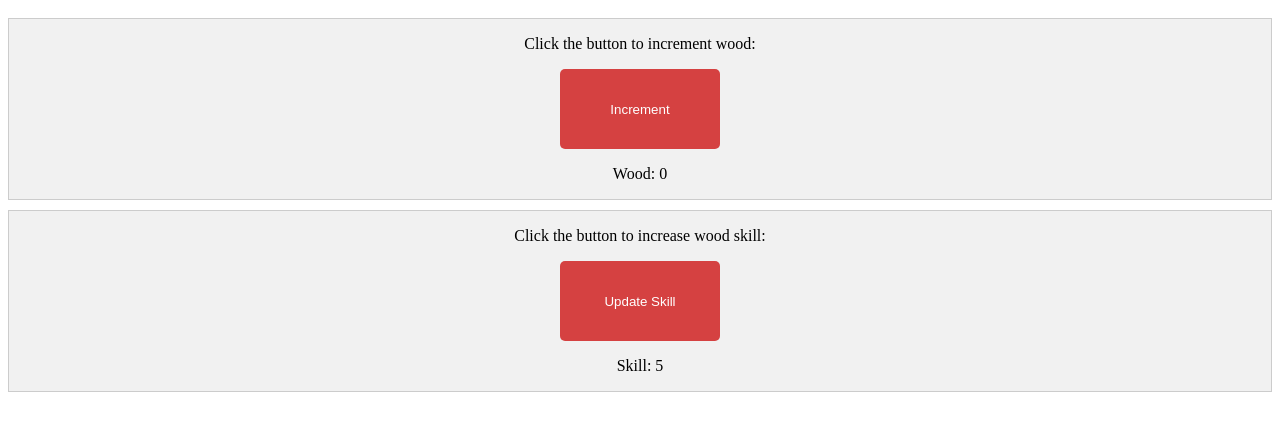
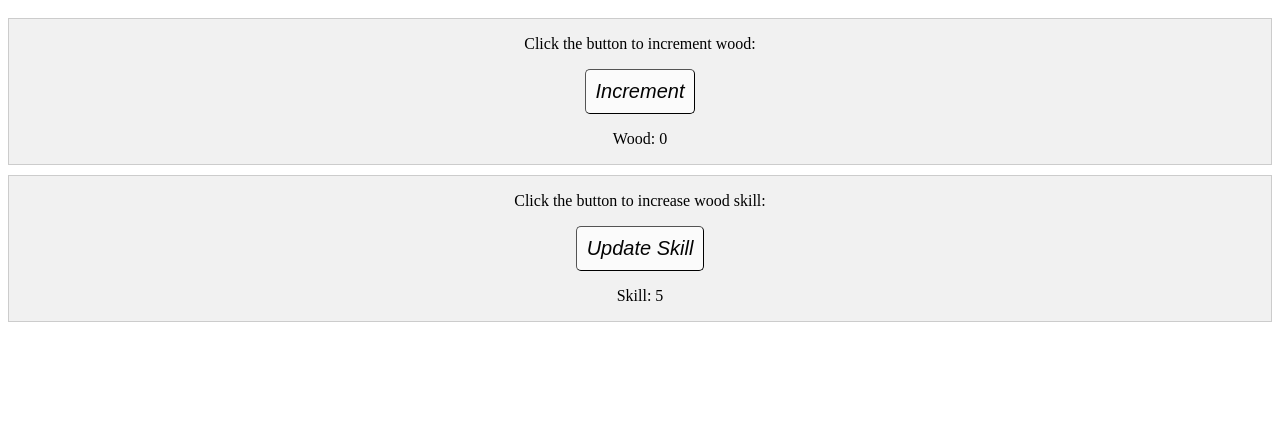
Before and after one commit to DataCruncherCameron/incrementer_game, a plain HTML site: page index.html in a window 1280 px wide. Shown: the part 48-478 px from the top of the page. Drawn offline with Linux system fonts and the light colour scheme.

Commit message:
button size increased.

```diff
--- a/index.html
+++ b/index.html
@@ -26,12 +26,13 @@
 
     button {
       padding: 10px;
-    background-color: #cb0000ba;
-    color: white;
+      font-size: 20px;
+      font-style: oblique;
+      background-color: #ffffffba;
+    color: rgb(4, 4, 4);
     border-radius: 5px;
-    border-width: 0px;
-    width: 10pc;
-    height: 5pc;
+    border-width: 1px;
+
     }
 
     @media screen and (max-width: 600px) {
```
